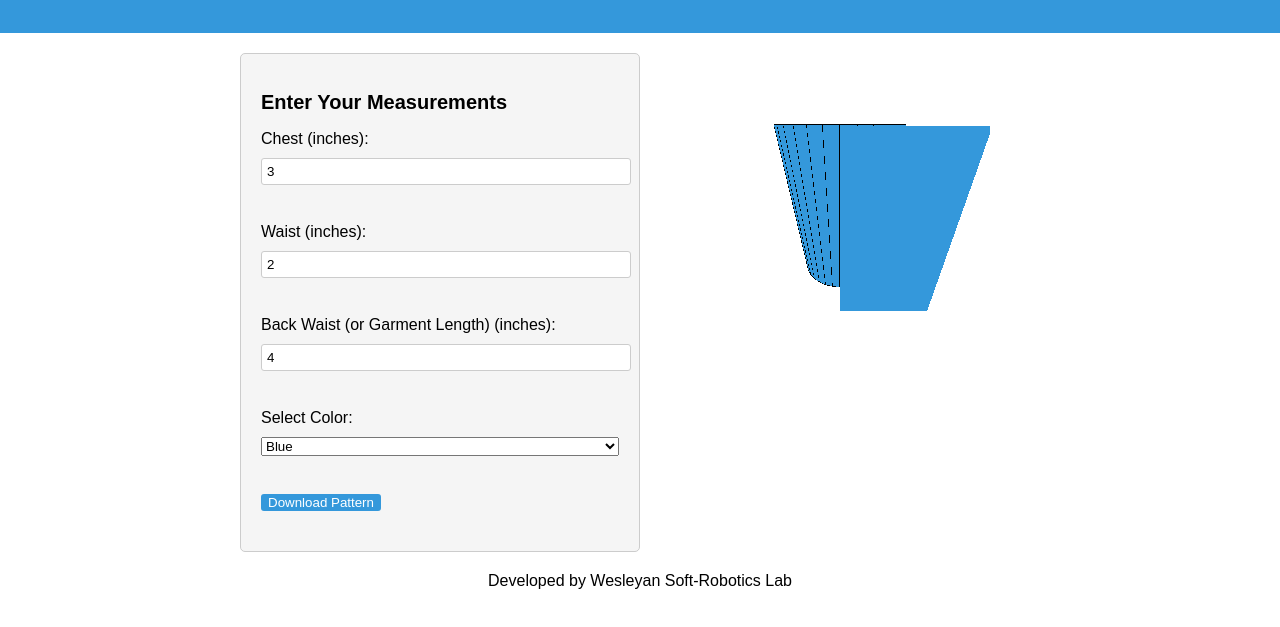
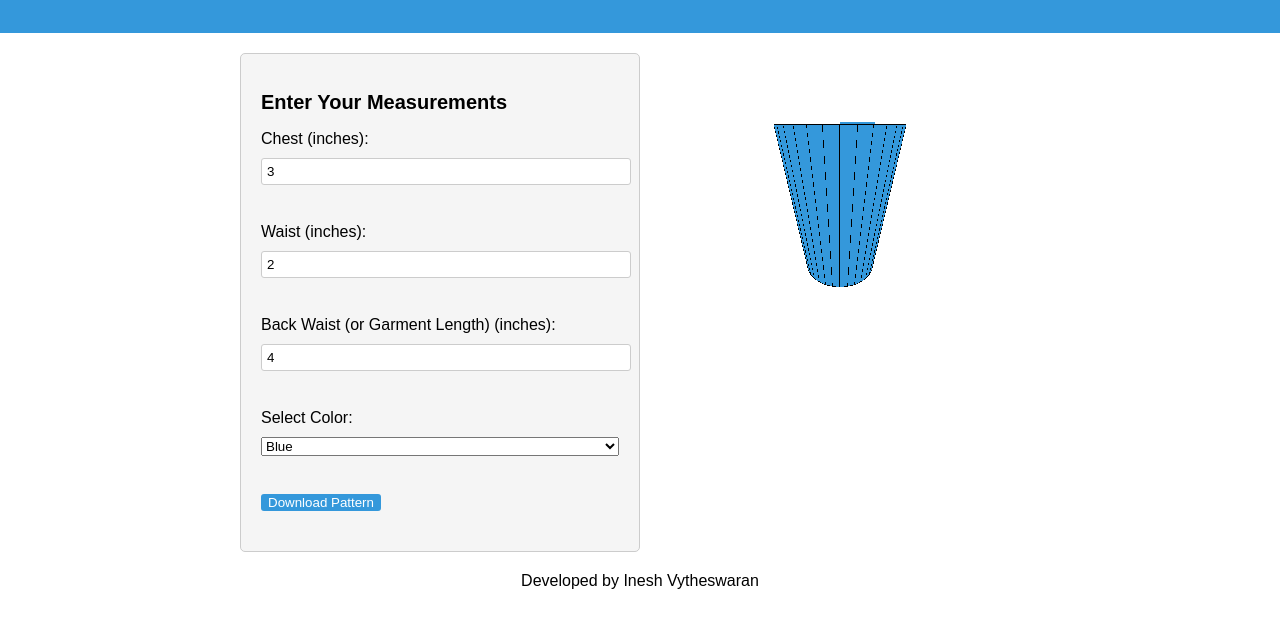
Before and after one commit to IneshV/Patterngeneratorsite, a plain HTML site: page index.html in a window 1280 px wide. Shown: the part 67-694 px from the top of the page. Drawn offline with nearby package versions, Linux system fonts and the light colour scheme.

Commit message:
Updated Z position a bit more correctly but still not completely correct

```diff
--- a/index.html
+++ b/index.html
@@ -46,7 +46,7 @@
         <section id="threejs-container"></section>
     </main>
     <footer>
-        <p>Developed by Wesleyan Soft-Robotics Lab</p>
+        <p>Developed by Inesh Vytheswaran</p>
     </footer>
     <script src="script.js"></script>
 </body>
--- a/script.js
+++ b/script.js
@@ -110,8 +110,15 @@ document.addEventListener("DOMContentLoaded", function () {
         const bottomRadius = waist / 2;
         const height = backWaist;
 
+        const newrectangleGeometry = new THREE.PlaneGeometry((chest+waist) / 8, Math.sqrt(Math.pow(backWaist, 2) + Math.pow(chest - waist, 2)));
+
+        rectangle.geometry.dispose();
+        rectangle.geometry = newrectangleGeometry;
+
+
+
         // Calculate the new position of the rectangle along the Z-axis
-        const rectangleZPosition = height / 2;
+        const rectangleZPosition = bottomRadius;
 
         // Calculate the x value of the rectangle based on the half of its width
         const rectangleXPosition = rectangle.geometry.parameters.width / 2;
@@ -155,6 +162,7 @@ document.addEventListener("DOMContentLoaded", function () {
     waistInput.addEventListener("input", function () {
         // Get the updated waist measurement from the input field
         const waist = parseFloat(waistInput.value) || 0;
+
         // Call the updateTruncatedCone function with the updated measurements
         updateTruncatedCone(parseFloat(chestInput.value) || 0, waist, parseFloat(backWaistInput.value) || 0);
 
```
